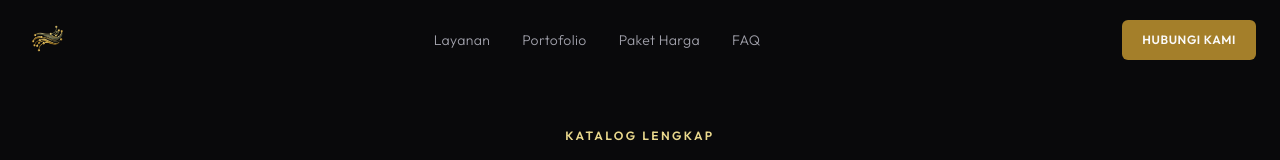
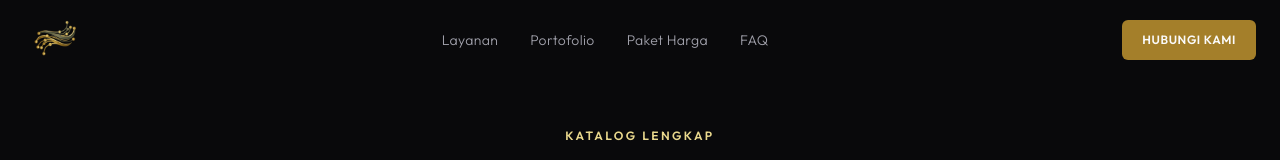
Before and after one commit to gibrannn7/websiteln-app, a Next.js app: page /portfolio in a window 1280 px wide. Shown: the top 160 px of the page. Built offline with nearby package versions, Linux system fonts and the light colour scheme.

Commit message:
logo size optimized

```diff
--- a/src/components/sections/footer.tsx
+++ b/src/components/sections/footer.tsx
@@ -54,9 +54,9 @@ export const Footer: React.FC = () => {
             <Image
               src="/logo.png"
               alt="websiteln logo"
-              width={180}
-              height={48}
-              className="h-12 w-auto object-contain"
+              width={260}
+              height={72}
+              className="h-16 md:h-20 w-auto object-contain"
               loading="lazy"
             />
             <p className="text-xs md:text-sm text-zinc-400 font-light leading-relaxed max-w-sm">
--- a/src/components/sections/navbar.tsx
+++ b/src/components/sections/navbar.tsx
@@ -119,9 +119,9 @@ export const Navbar: React.FC = () => {
             <Image
               src="/logo.png"
               alt="websiteln logo"
-              width={180}
-              height={48}
-              className="h-12 w-auto object-contain cursor-pointer"
+              width={240}
+              height={64}
+              className="h-14 md:h-16 w-auto object-contain cursor-pointer"
               priority
             />
           </Link>
@@ -186,9 +186,9 @@ export const Navbar: React.FC = () => {
                   <Image
                     src="/logo.png"
                     alt="websiteln logo"
-                    width={130}
-                    height={35}
-                    className="h-8 w-auto object-contain"
+                    width={180}
+                    height={48}
+                    className="h-10 md:h-12 w-auto object-contain"
                   />
                   <button
                     onClick={() => setIsOpen(false)}
```
